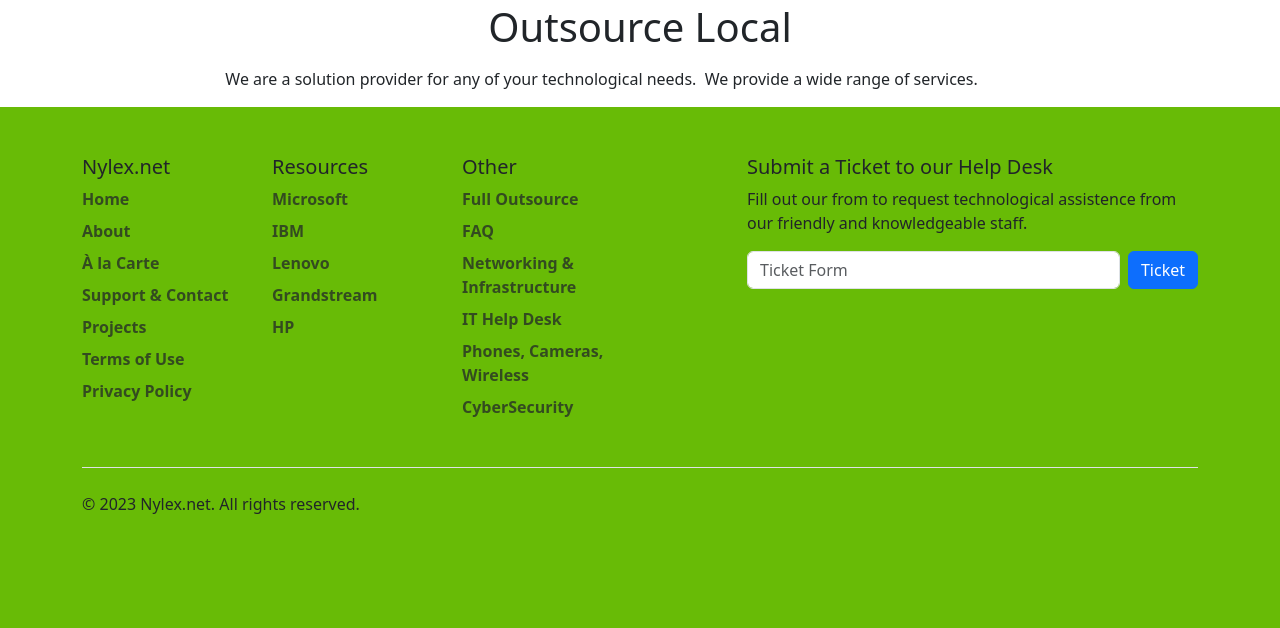
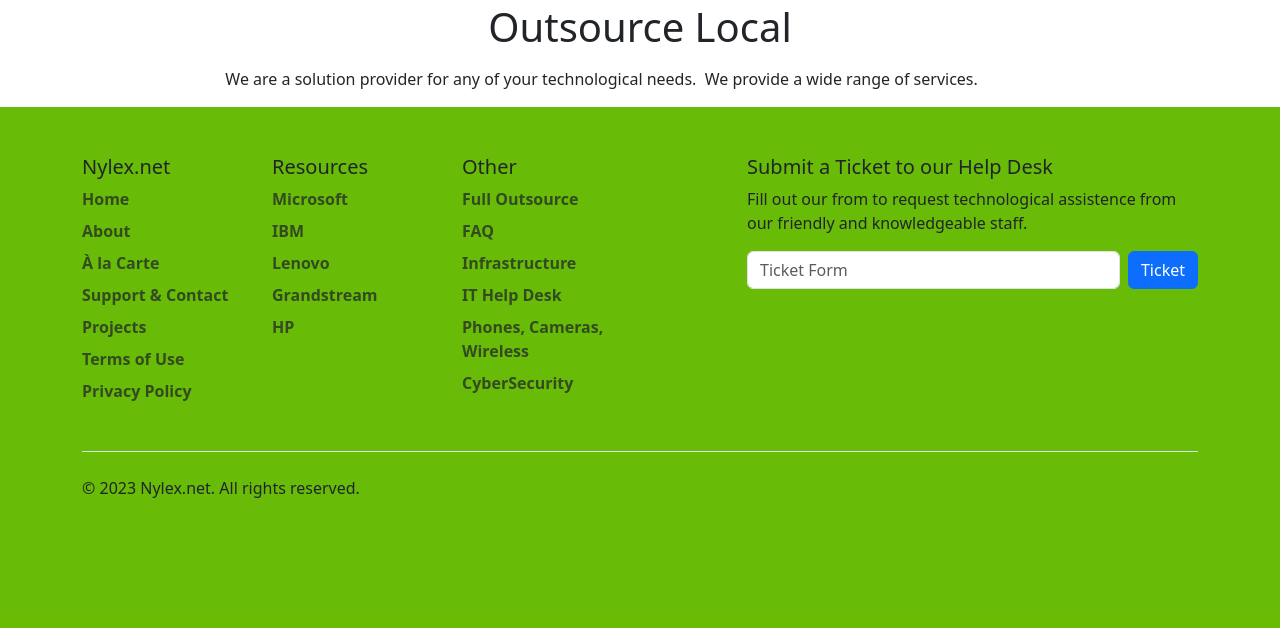
Before and after one commit to Nylex-net/website, a Django app: page / in a window 1280 px wide. Shown: the part 661-1289 px from the top of the page. After the commit the page ends 1159 px from the top, so only its background shows below. Run offline with Django 4.2, Linux system fonts and the light colour scheme; data comes from the database, SQL or seed files in the repository; both versions use the stored data as it was after the commit; some libraries are stand-ins or nearby versions.

Commit message:
WiFi page.

```diff
--- a/DjangoTest/nylex/home/templates/index.html
+++ b/DjangoTest/nylex/home/templates/index.html
@@ -46,7 +46,7 @@
               </a>
               <ul class="dropdown-menu" aria-labelledby="ProjectsDropdown">
                 <li><a class="dropdown-item" href="projects">Overview</a></li>
-                <li><a class="dropdown-item" href="networking-infrastructure">Networking & Infrastructure</a></li>
+                <li><a class="dropdown-item" href="infrastructure">Infrastructure</a></li>
                 <li><a class="dropdown-item" href="it-help-desk">IT Help Desk</a></li>
                 <li><a class="dropdown-item" href="phones-cameras-wireless">Phones, Cameras, Wireless</a></li>
                 <li><a class="dropdown-item" href="cybersecurity">CyberSecurity</a></li>
@@ -109,7 +109,7 @@
             <ul class="nav flex-column">
               <li class="nav-item mb-2"><a href="full-outsource" class="nav-link p-0 text-muted">Full Outsource</a></li>
               <li class="nav-item mb-2"><a href="faq" class="nav-link p-0 text-muted">FAQ</a></li>
-              <li class="nav-item mb-2"><a href="networking-infrastructure" class="nav-link p-0 text-muted">Networking & Infrastructure</a></li>
+              <li class="nav-item mb-2"><a href="infrastructure" class="nav-link p-0 text-muted">Infrastructure</a></li>
               <li class="nav-item mb-2"><a href="it-help-desk" class="nav-link p-0 text-muted">IT Help Desk</a></li>
               <li class="nav-item mb-2"><a href="phones-cameras-wireless" class="nav-link p-0 text-muted">Phones, Cameras, Wireless</a></li>
               <li class="nav-item mb-2"><a href="cybersecurity" class="nav-link p-0 text-muted">CyberSecurity</a></li>
```
Also changed, not shown: DjangoTest/nylex/db.sqlite3, DjangoTest/nylex/home/static/media/serverCROPPER_l9ppeO9.png (added), DjangoTest/nylex/home/static/media/wirelessCity.webp (added).
